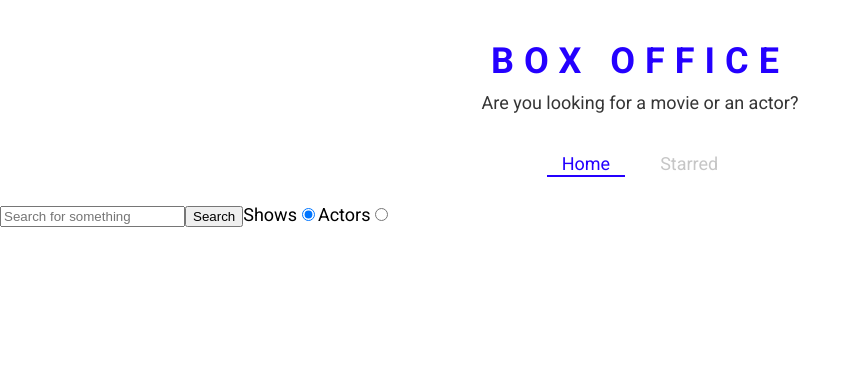
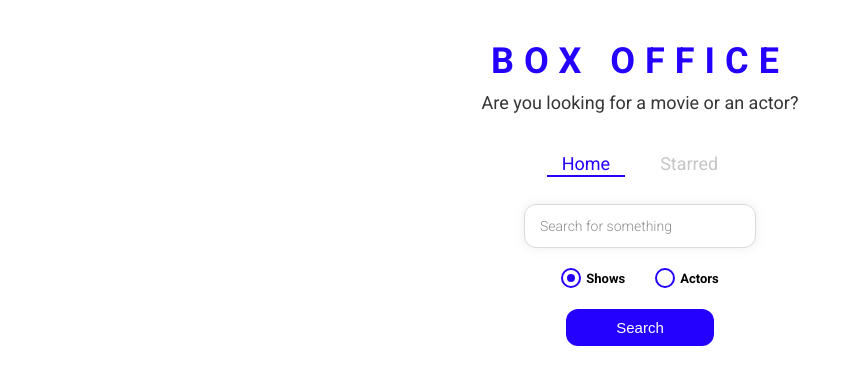
Before and after one commit to MDABUSAYED1/box-ofice, a React (Create React App) app: page / in a window 1280 px wide. Shown: the top 384 px of the page, without its empty margins (0-861 px from the left). Built offline with nearby package versions, Linux system fonts and the light colour scheme.

Commit message:
Styled all components

```diff
--- /dev/null
+++ b/src/components/CustomRadio.js
@@ -0,0 +1,70 @@
+import React from 'react';
+
+import styled from 'styled-components';
+
+const RadioWrapper = styled.label`
+  display: block;
+  position: relative;
+  padding-left: 25px;
+  cursor: pointer;
+  font-size: 13px;
+  user-select: none;
+  font-weight: 700;
+  line-height: 1.65;
+
+  input {
+    position: absolute;
+    opacity: 0;
+    cursor: pointer;
+  }
+
+  span {
+    position: absolute;
+    top: 0;
+    left: 0;
+    height: 16px;
+    width: 16px;
+    background-color: #fff;
+    border: 2px solid ${({ theme }) => theme.mainColors.blue};
+    border-radius: 50%;
+  }
+
+  input:checked ~ span {
+    background-color: #fff;
+    border: 2px solid ${({ theme }) => theme.mainColors.blue};
+  }
+
+  span:after {
+    content: '';
+    position: absolute;
+    display: none;
+  }
+
+  input:checked ~ span:after {
+    display: block;
+  }
+
+  span:after {
+    top: 4px;
+    left: 4px;
+    width: 8px;
+    height: 8px;
+    border-radius: 50%;
+    background: ${({ theme }) => theme.mainColors.blue};
+  }
+`;
+
+const CustomRadio = ({ label, ...restProps }) => {
+  return (
+    <RadioWrapper htmlFor={restProps.id}>
+      {label}
+      <input
+        { ...restProps }
+        type="radio"
+      />
+      <span />
+    </RadioWrapper>
+  )
+}
+
+export default CustomRadio
--- a/src/pages/Home.js
+++ b/src/pages/Home.js
@@ -5,6 +5,8 @@ import { getAPI } from '../misc/config';
 import ShowGrid from '../components/show/ShowGrid';
 import ActorGrid from '../components/actor/ActorGrid';
 import { useLastQuery } from '../misc/custom-hooks';
+import { RadioInputsWrapper, SearchButtonWrapper, SearchInput } from './Home.styled';
+import CustomRadio from '../components/CustomRadio';
 
 const Home = () => {
   const [input, setInput] = useLastQuery();
@@ -54,39 +56,41 @@ const Home = () => {
 
   return (
     <MainPageLayout>
-      <input
+      <SearchInput
         type="text"
         placeholder="Search for something"
         onKeyDown={onKeyPress}
         onChange={inputOnChange}
         value={input}
         />
+      <RadioInputsWrapper>
+        <div>
+          <CustomRadio
+            label="Shows"
+            id="shows-search"
+            value="shows"
+            checked={isRadioOption}
+            onChange={onRadioSearch}
+          />
+        </div>
+        <div>
+          <CustomRadio
+            label="Actors"
+            id="actors-search"
+            value="people"
+            checked={!isRadioOption}
+            onChange={onRadioSearch}
+          />
+        </div>
+      </RadioInputsWrapper>
+      <SearchButtonWrapper>
         <button
           type="button"
           onClick={onClickSearch}
         >
           Search
         </button>
-      <label htmlFor="shows-search">
-        Shows
-        <input
-        id="shows-search"
-        type="radio"
-        value="shows"
-        checked={isRadioOption}
-        onChange={onRadioSearch}
-        />
-      </label>
-      <label htmlFor="actor-search">
-        Actors
-        <input
-        id="actor-search"
-        type="radio"
-        value="people"
-        checked={!isRadioOption}
-        onChange={onRadioSearch}
-        />
-      </label>
+      </SearchButtonWrapper>
       {renderResults()}
     </MainPageLayout>
   )
--- /dev/null
+++ b/src/pages/Home.styled.js
@@ -0,0 +1,49 @@
+import styled from 'styled-components';
+
+export const SearchInput = styled.input`
+  display: block;
+  font-family: 'Roboto', sans-serif;
+  width: 200px;
+  margin: auto;
+  outline: none;
+  padding: 13px 15px;
+  border: 1px solid #dbdbdb;
+  box-shadow: 0px 0px 10px 0px rgba(219, 219, 219, 0.5);
+  font-size: 14px;
+  border-radius: 12px;
+  color: #8d8d8d;
+
+  &::placeholder {
+    font-weight: 300;
+    color: #8d8d8d;
+  }
+`;
+
+export const RadioInputsWrapper = styled.div`
+  display: flex;
+  justify-content: center;
+  margin: 20px 0;
+
+  div {
+    margin: 0 15px;
+  }
+`;
+
+export const SearchButtonWrapper = styled.div`
+  text-align: center;
+  margin-bottom: 35px;
+
+  button {
+    color: #fff;
+    background-color: ${({ theme }) => theme.mainColors.blue};
+    margin: auto;
+    padding: 10px 50px;
+    font-size: 15px;
+    border: none;
+    outline: none;
+    border-radius: 12px;
+    &:hover {
+      cursor: pointer;
+    }
+  }
+`;
```
Lines whose indentation alone changed are shown as unchanged.
